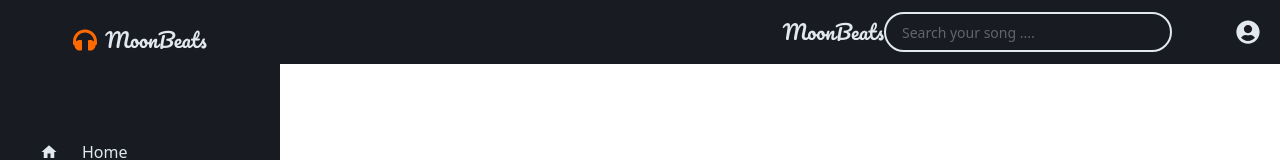
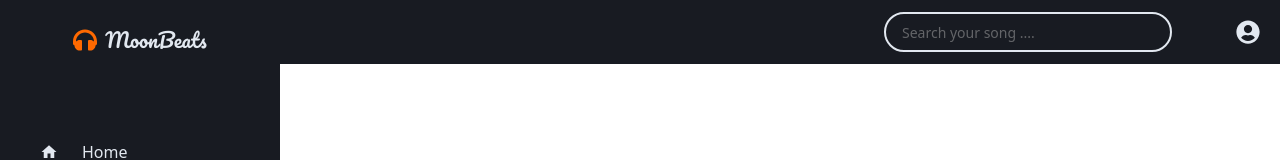
Before and after one commit to Rameeskc/music_app_frontend, a React (Vite) app: page / in a window 1280 px wide. Shown: the top 160 px of the page. Built offline with nearby package versions, Linux system fonts and the light colour scheme.

Commit message:
nav bar edited

```diff
--- a/src/components/user/NavBar.jsx
+++ b/src/components/user/NavBar.jsx
@@ -8,12 +8,12 @@ const NavBar = () => {
     <div className=' h-16 flex items-center justify-between lg:justify-end bg-[rgb(24,27,34)]'>
       <div className='flex '>
         <FaHeadphones className='text-orange-500 text-2xl lg:hidden ml-5' />
-        <p className=' font-Pacifico ml-2 text-xl text-slate-200'>MoonBeats</p>
+        <p className='lg:hidden font-Pacifico ml-2 text-xl text-slate-200'>MoonBeats</p>
       </div>
       <input
         type="text"
         placeholder='Search your song ....'
-        className='hidden lg:block border-slate-200 border-2 h-10 w-72 placeholder:text-sm rounded-4xl focus:outline-none text-sm text-[rgb(176,176,176)] p-4  mr-16' />
+        className='hidden lg:block border-slate-200 border-2 h-10 w-72 placeholder:text-sm rounded-full focus:outline-none text-sm text-[rgb(176,176,176)] p-4  mr-16' />
       <FaUserCircle className=' text-2xl text-slate-200 mr-5' />
     </div>
 
```
